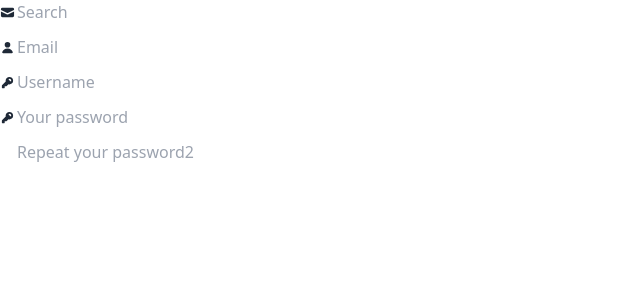
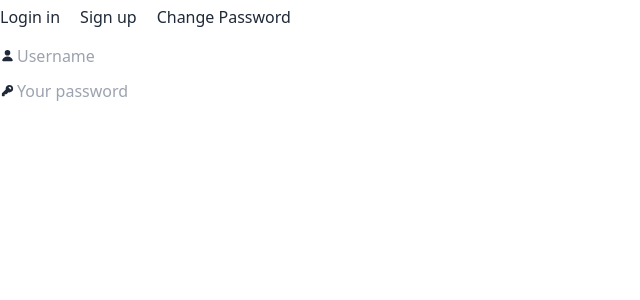
Before and after one commit to Tryd0g0lik/react_account, a React (Create React App) app: page / in a window 1280 px wide. Shown: the top 300 px of the page, without its empty margins (0-640 px from the left). Built offline with nearby package versions, Linux system fonts and the light colour scheme; the HTML template or start-up script is replaced by a standard one.

Commit message:
[master]: 'index.tsx' added inside the 'Forms'

```diff
--- a/src/components/App.tsx
+++ b/src/components/App.tsx
@@ -1,6 +1,6 @@
 import React from 'react';
 import { createRoot } from 'react-dom/client';
-import { PagesRouter } from './Router.tsx';
+import { FormsFC } from './Forms/index.tsx';
 const root = document.getElementById("root");
 
 if (!root) {
@@ -8,6 +8,7 @@ if (!root) {
 }
 createRoot(root).render(
   <React.StrictMode>
-    <PagesRouter />
+
+    <FormsFC />
   </React.StrictMode>
 );
--- /dev/null
+++ b/src/components/Header/index.tsx
@@ -0,0 +1,11 @@
+import React from 'react';
+
+export function GetTopMenu(): React.JSX.Element {
+  return (<header>
+    <nav>
+      <div className='topmenu'><a href='/loginIn'>Login in</a></div>
+      <div className='topmenu'><a href='/signUp'>Sign up</a></div>
+      <div className='topmenu'><a href='/signUp'>Change Password</a></div>
+    </nav>
+  </header>);
+}
--- a/src/components/Router.tsx
+++ b/src/components/Router.tsx
@@ -3,7 +3,7 @@
  */
 import React from 'react';
 import { createBrowserRouter, RouterProvider } from 'react-router-dom';
-import { GetFormRegistrationsFC } from './forms/Registrations.tsx';
+import { GetFormRegistrationsFC } from './Forms/Registrations.tsx';
 
 
 const router_ = createBrowserRouter([
--- a/src/components/forms/Registrations.tsx
+++ b/src/components/forms/Registrations.tsx
@@ -7,7 +7,7 @@ export function GetFormRegistrationsFC(): React.JSX.Element {
   return (
     <div className='regist'>
       <form>
-        <label className="input input-bordered flex items-center gap-2">
+        {/* <label className="input input-bordered flex items-center gap-2">
           <input type="text" className="grow" placeholder="Search" />
           <svg
             xmlns="http://www.w3.org/2000/svg"
@@ -19,7 +19,7 @@ export function GetFormRegistrationsFC(): React.JSX.Element {
               d="M9.965 11.026a5 5 0 1 1 1.06-1.06l2.755 2.754a.75.75 0 1 1-1.06 1.06l-2.755-2.754ZM10.5 7a3.5 3.5 0 1 1-7 0 3.5 3.5 0 0 1 7 0Z"
               clipRule="evenodd" />
           </svg>
-        </label>
+        </label> */}
         <label className="input input-bordered flex items-center gap-2">
           <svg
             xmlns="http://www.w3.org/2000/svg"
--- /dev/null
+++ b/src/components/forms/index.tsx
@@ -0,0 +1,57 @@
+/* This is a code for the main page. This page has a three forms*/
+import React, { useState } from 'react';
+import { ChangePasswordFC } from './ChangePassword.tsx';
+import { GoLoginInFC } from './GoLoginIn.tsx';
+import { GetFormRegistrationsFC } from './Registrations.tsx';
+import { GetTopMenu } from '@Components/Header/index.tsx';
+
+function handlerLinkOfTopMenu(state: React.Dispatch<React.SetStateAction<string>>) {
+
+  return (event: React.MouseEvent): void => {
+
+    let resultEvent = '';
+    if ((event.type) && (
+      !((event.type).toLowerCase()).includes('click')
+    )) {
+      return;
+    }
+    event.preventDefault();
+
+    const target = (event.target) as HTMLAnchorElement;
+    if ((target.outerText).includes('Login in')) {
+      resultEvent += 'loginIn';
+    } else if ((target.outerText).includes('Sign up')) {
+      resultEvent += 'registration';
+    } else if ((target.outerText).includes('Change Password')) {
+      resultEvent += 'changePass';
+    } else {
+      return;
+    }
+
+    state(resultEvent);
+    return;
+  };
+}
+
+/**
+ *
+ * This is a code for the main page. On this page here is
+ *  a three forms. Default form  - 'Login in' and plus
+ *  'Sign up' , 'Change Password'.
+ * @returns
+ */
+export function FormsFC(): React.JSX.Element {
+  const [formname, setFormname] = useState('loginIn');
+
+  const form = (formname).includes('loginIn') ? <GoLoginInFC /> : (
+    (formname).includes('changePass') ? <ChangePasswordFC /> : (
+      (formname).includes('registration') ? <GetFormRegistrationsFC /> : <GoLoginInFC />
+    )
+  );
+  return (<>
+    <div onClick={handlerLinkOfTopMenu(setFormname)}>
+      <GetTopMenu />
+      {form}
+    </div>
+  </>);
+}
--- a/src/styles/output.css
+++ b/src/styles/output.css
@@ -850,8 +850,34 @@ html {
   }
 }
 
+/* HEADER */
+
+header {
+  display: block;
+  margin-bottom: 10px;
+}
+
+nav {
+  display: flex;
+  flex-wrap: nowrap;
+  align-content: center;
+  gap: 0 20px;
+}
+
+.topmenu {
+  display: inline-block;
+}
+
+.topmenu a {
+  display: inline-block;
+  padding: 5px 0;
+  text-align: center;
+}
+
+/* FORMS */
+
 .regist {
-  width: 120px;
+  width: 210px;
 }
 
 .regist label {
@@ -868,5 +894,5 @@ label svg {
   position: absolute;
   left: 0;
   width: 15px;
-  bottom: calc(100% + 75%);
+  bottom: calc(100% - 97%);
 }
--- a/src/styles/style.css
+++ b/src/styles/style.css
@@ -2,8 +2,32 @@
 @tailwind components;
 @tailwind utilities;
 
+/* HEADER */
+header {
+  display: block;
+  margin-bottom: 10px;
+}
+
+nav {
+  display: flex;
+  flex-wrap: nowrap;
+  align-content: center;
+  gap: 0 20px;
+}
+
+.topmenu {
+  display: inline-block;
+}
+
+.topmenu a {
+  display: inline-block;
+  padding: 5px 0;
+  text-align: center;
+}
+
+/* FORMS */
 .regist {
-  width: 120px;
+  width: 210px;
 }
 
 .regist label {
@@ -20,5 +44,5 @@ label svg {
   position: absolute;
   left: 0;
   width: 15px;
-  bottom: calc(100% + 75%);
+  bottom: calc(100% - 97%);
 }
--- a/webpack.config.js
+++ b/webpack.config.js
@@ -144,7 +144,7 @@ module.exports = {
 
     alias: {
       "@Interfaces": [
-        path.resolve(__dirname, "./src/interfaces.ts")
+        path.resolve(__dirname, "src/interfaces.ts")
       ],
       "@Components": [
         path.resolve(__dirname, "./src/components")
```
Also changed, not shown: src/components/forms/GoInside.tsx (deleted, +0 -36 lines), src/services/fetches.ts (+8 -3 lines).
